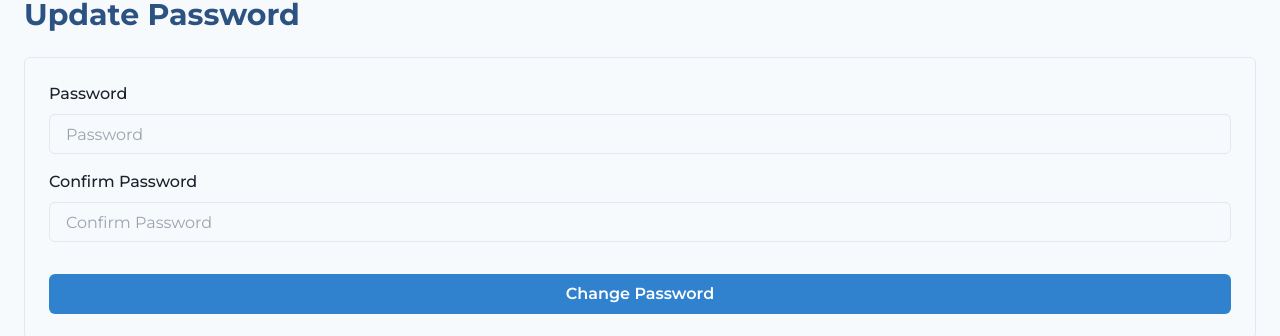
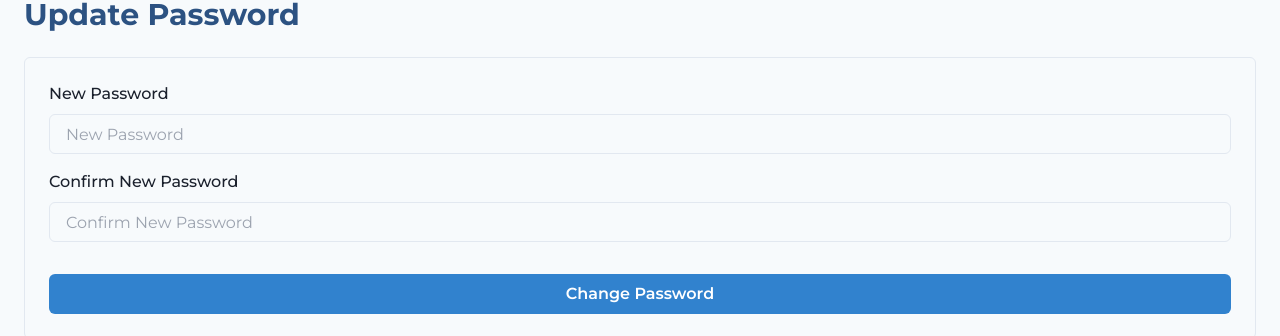
Before and after one commit to adex-badr18/fatog, a React (Vite) app: page /profile/change-password in a window 1280 px wide. Shown: the part 171-507 px from the top of the page. Built offline with nearby package versions, Linux system fonts and the light colour scheme; no server answers; sample sign-in values are in the browser's storage.

Commit message:
refactor: Change new password label

```diff
--- a/src/pages/customers/ChangePassword.jsx
+++ b/src/pages/customers/ChangePassword.jsx
@@ -117,9 +117,9 @@ const ChangePassword = () => {
 
             <form onSubmit={handleSubmit(passwordChange)}>
                 <Stack spacing='4' p='6' borderWidth='1px' borderColor='gray.200' borderRadius='md'>
-                <TextInput
+                    <TextInput
                         name='password'
-                        label='Password'
+                        label='New Password'
                         control={control}
                         type='password'
                         fieldRef={passwordRef}
@@ -132,7 +132,7 @@ const ChangePassword = () => {
 
                     <TextInput
                         name='confirmPassword'
-                        label='Confirm Password'
+                        label='Confirm New Password'
                         control={control}
                         type='password'
                         fieldRef={confirmPasswordRef}
```
